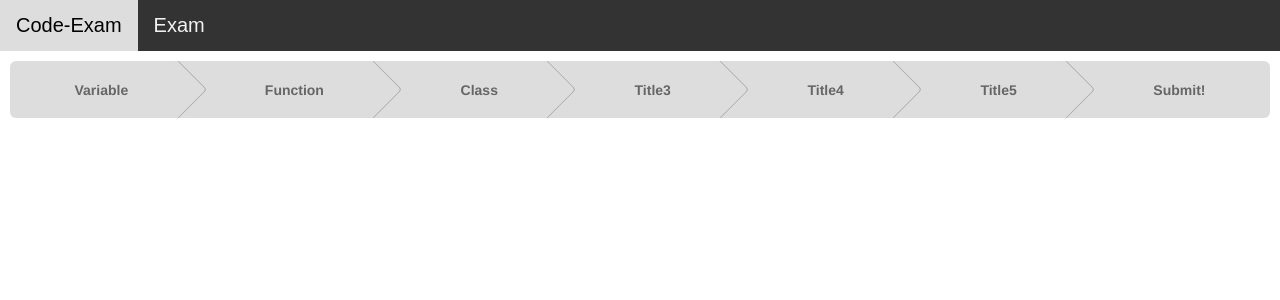
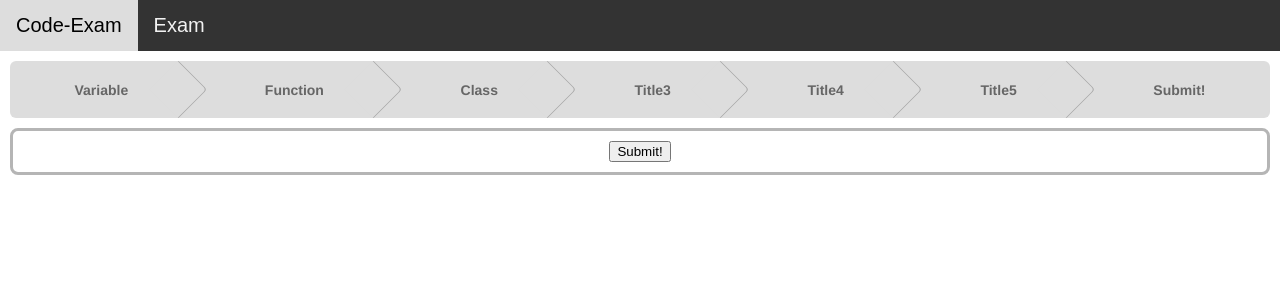
Before and after one commit to whopper1962/code-exam-app-frontend, a Vue app: page /exams in a window 1280 px wide. Both pictures are taken after a click on the link "Submit!". Shown: the top 300 px of the page. Built offline with nearby package versions, Linux system fonts and the light colour scheme.

Commit message:
implement submit view

```diff
--- /dev/null
+++ b/src/components/SubmitExamView.vue
@@ -0,0 +1,29 @@
+<template>
+  <div class="submit-page-area">
+    <button
+      class="submit-button"
+      @click="$emit('submit')"
+    >
+      Submit!
+    </button>
+  </div>
+</template>
+<script>
+export default {
+  data () {
+    return {};
+  },
+  props: {},
+  computed: {},
+  methods: {}
+}
+</script>
+
+<style scoped>
+.submit-page-area {
+  border: solid rgb(181, 181, 181);
+  border-radius: 8px;
+  padding: 10px;
+  margin-top: 10px;
+}
+</style>
--- a/src/views/ExamView.vue
+++ b/src/views/ExamView.vue
@@ -25,17 +25,23 @@
         </div>
       </div>
     </template>
+    <SubmitExamView
+      v-show="selectedExamIndex === exams.length"
+      @submit="submitExam()"
+    />
   </div>
 </template>
 
 <script>
 import PrismEditor from '@/components/CodeEditor';
 import BreadcrumbsView from '@/components/BreadcrumbsView';
+import SubmitExamView from '@/components/SubmitExamView';
 
 export default {
   components: {
     PrismEditor,
-    BreadcrumbsView
+    BreadcrumbsView,
+    SubmitExamView
   },
   data () {
     return {
@@ -80,6 +86,9 @@ export default {
           code: 'console.log("Hello World");'
         });
       }
+    },
+    submitExam () {
+      console.error('Submitted!');
     }
   }
 }
```
